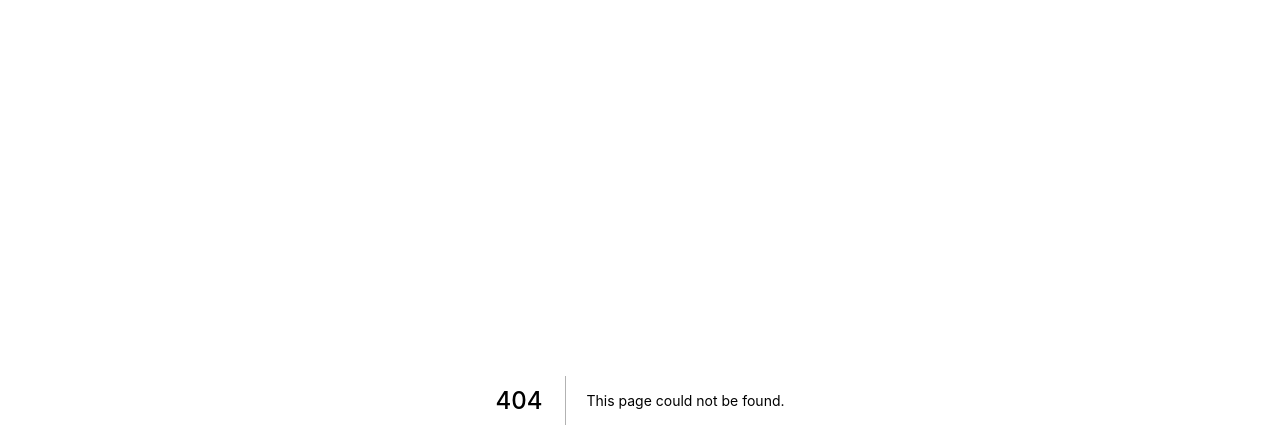
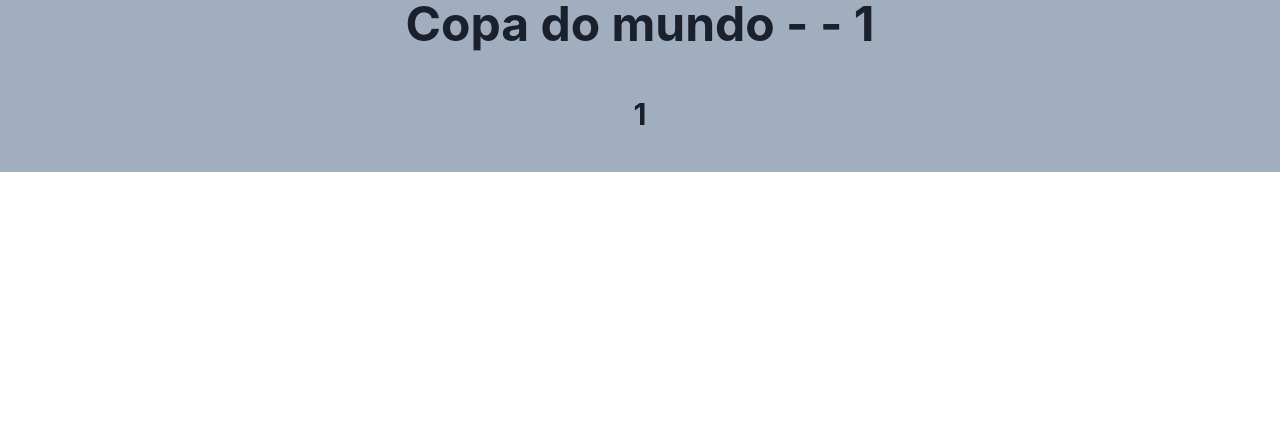
Before and after one commit to Hedg0305/copa-do-mundo, a Next.js app: page /1/1 in a window 1280 px wide. Before the commit this address had no page. Shown: the top 448 px of the page. Built offline with nearby package versions, Linux system fonts and the light colour scheme.

Commit message:
Creating a link to the teams in the current edition

```diff
--- a/src/components/Bracket/index.tsx
+++ b/src/components/Bracket/index.tsx
@@ -49,7 +49,7 @@ const Bracket = ({ group }: BracketProps) => {
           </Tr>
         </Thead>
         {[1, 2, 3, 4].map((i, index) => (
-          <BracketRow key={i} index={index} />
+          <BracketRow key={i} index={index} country='Argentina' />
         ))}
       </Table>
     </TableContainer>
--- /dev/null
+++ b/src/pages/[edition]/[team].tsx
@@ -0,0 +1,49 @@
+import React from "react";
+import { GetServerSideProps, GetStaticProps } from "next";
+import { Box, Center, Flex, Heading, VStack } from "@chakra-ui/react";
+import Bracket from "../../components/Bracket";
+
+interface ServerSideProps {
+  edition: string;
+  team: string;
+}
+
+interface PageProps {
+  hostCountry: string;
+  year: number;
+  team: string;
+}
+
+const Competition = ({ hostCountry, year, team }: PageProps) => {
+  return (
+    <Box bgColor='gray.400'>
+      <Center>
+        <VStack>
+          <Heading as='h1' size='2xl' mb='10'>
+            Copa do mundo - {hostCountry} - {year}
+          </Heading>
+
+          <Heading as='h2' size='lg' mb='10'>
+            {team}
+          </Heading>
+        </VStack>
+      </Center>
+    </Box>
+  );
+};
+
+export default Competition;
+
+export const getServerSideProps: GetServerSideProps = async ({ params }) => {
+  const { edition, team } = params as unknown as ServerSideProps;
+  const [year, hostCountry] = edition.split("-");
+  console.log(year);
+
+  return {
+    props: {
+      year,
+      hostCountry,
+      team,
+    },
+  };
+};
--- a/src/pages/[edition].tsx
+++ b/src/pages/[edition]/index.tsx
@@ -1,7 +1,7 @@
 import React from "react";
 import { GetServerSideProps, GetStaticProps } from "next";
 import { Box, Center, Flex, Heading, VStack } from "@chakra-ui/react";
-import Bracket from "../components/Bracket";
+import Bracket from "../../components/Bracket";
 
 interface ServerSideProps {
   edition: string;
```
Also changed, not shown: src/components/BracketRow/index.tsx (+9 -2 lines).
